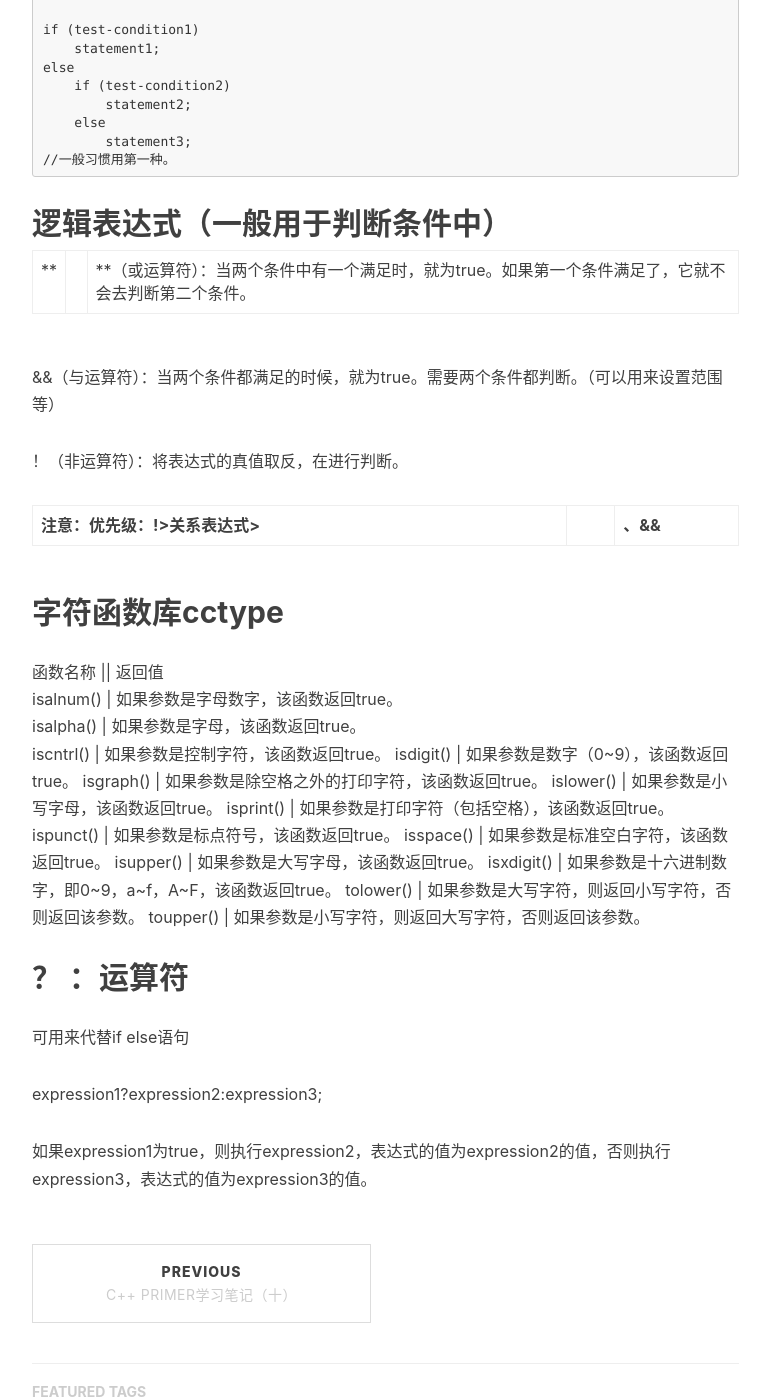
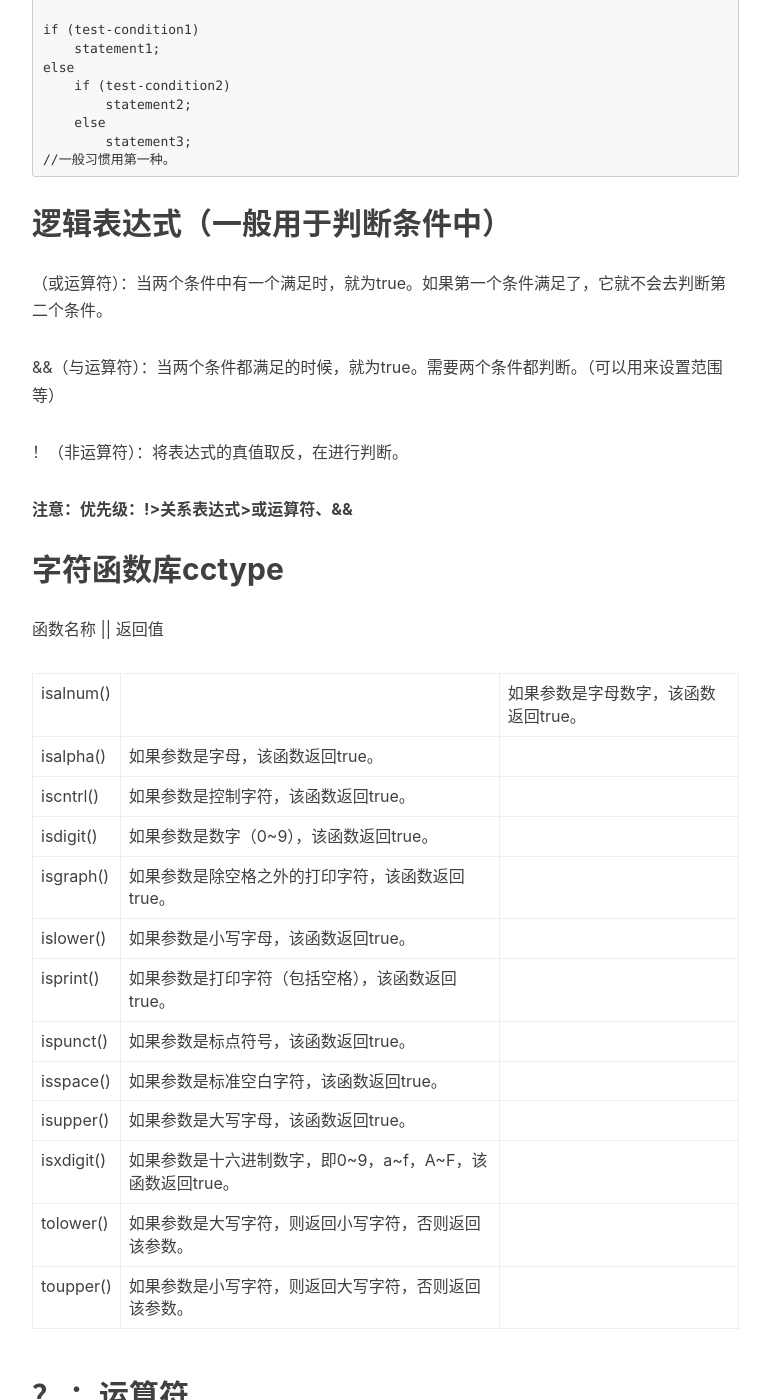
Before and after one commit to Hkaren78/Hkaren78.github.io, a Jekyll site: the page built from _posts/2019-02-21-C++Primer11.md, in a window 1280 px wide and 1400 px high, scrolled down 1517 px. Shown: the whole window, without its empty margins (233-1003 px from the left). Built offline with Jekyll 4.4.1, drawn with Linux system fonts in a browser that asks for light colours; nearby versions of some CDN libraries; our own code applies the rules of GitHub Pages for plain Markdown files; comment, search, counter and statistics services are not loaded.

Commit message:
Update 2019-02-21-C++Primer11.md

```diff
--- a/_posts/2019-02-21-C++Primer11.md
+++ b/_posts/2019-02-21-C++Primer11.md
@@ -57,17 +57,18 @@ if语句两种格式：if和if else。if语句让程序能够决定是否应执
 
 ## 逻辑表达式（一般用于判断条件中）
 
-**||**（或运算符）：当两个条件中有一个满足时，就为true。如果第一个条件满足了，它就不会去判断第二个条件。
+（或运算符）：当两个条件中有一个满足时，就为true。如果第一个条件满足了，它就不会去判断第二个条件。
 
 &&（与运算符）：当两个条件都满足的时候，就为true。需要两个条件都判断。（可以用来设置范围等）
 
 ！（非运算符）：将表达式的真值取反，在进行判断。
 
-**注意：优先级：!>关系表达式>**||**、&&**
+**注意：优先级：!>关系表达式>或运算符、&&**
 
 ## 字符函数库cctype
 函数名称 	|| 返回值
-isalnum() 	| 如果参数是字母数字，该函数返回true。
+
+isalnum() 	||如果参数是字母数字，该函数返回true。
 isalpha() 	| 如果参数是字母，该函数返回true。
 iscntrl() 	| 如果参数是控制字符，该函数返回true。
 isdigit() 	| 如果参数是数字（0~9），该函数返回true。
```
